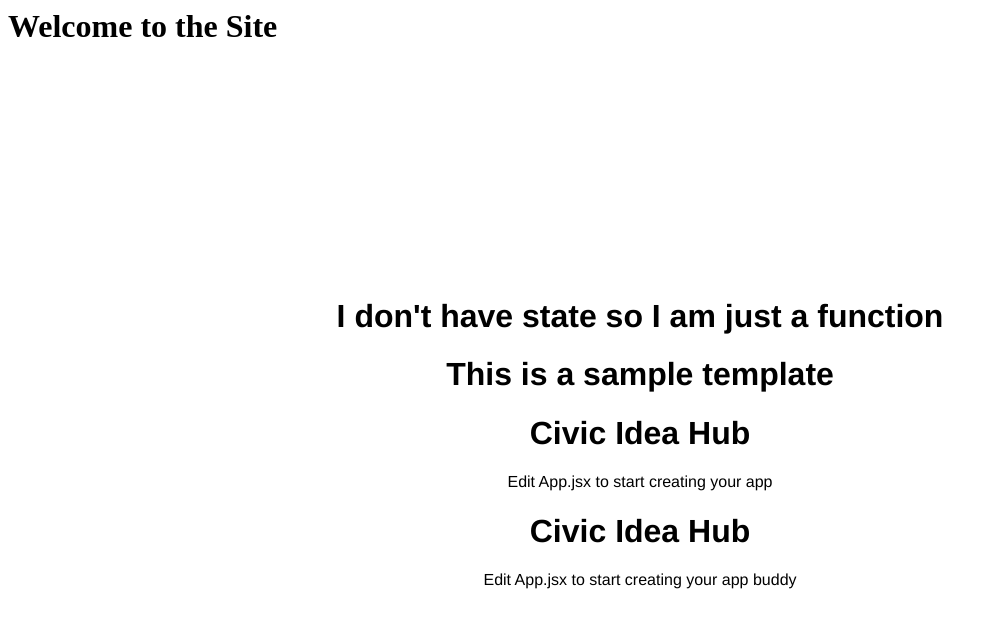
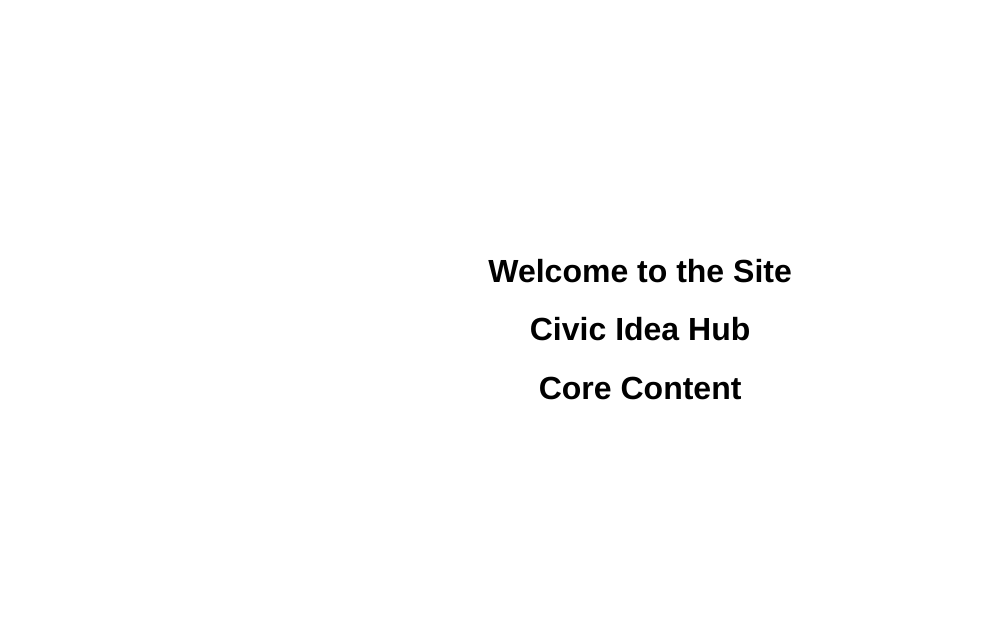
Before and after one commit to CodeForBaltimore/civicideahub, a React app: page / in a window 1280 px wide. Shown: the top 628 px of the page, without its empty margins (0-995 px from the left). Built offline with nearby package versions, Linux system fonts and the light colour scheme.

Commit message:
Add CoreContent component to app.jsx (#10)

```diff
--- a/src/app/App.jsx
+++ b/src/app/App.jsx
@@ -1,7 +1,5 @@
 import React from "react";
-
-import StatelessTemplate from '../components/templates/statelesstemplate/stateless.react.jsx';
-import StatefulTemplate from '../components/templates/StatefulTemplate/Stateful.react.jsx';
+import CoreContent from '../components/CoreContent/corecontent.react.jsx';
 
 import Header from "../components/header/header.react.jsx"
 
@@ -9,16 +7,9 @@ import style from "./style.css";
 
 function App() {
   return (
-    <div>
+    <div className={style.testing}>
       <Header />
-      <div className={style.testing}>
-        <StatelessTemplate />
-        <StatefulTemplate />
-        <h1>Civic Idea Hub</h1>
-        <p>Edit App.jsx to start creating your app</p>
-        <h1>Civic Idea Hub</h1>
-        <p>Edit App.jsx to start creating your app buddy</p>
-      </div>
+      <CoreContent />
     </div>
   );
 }
--- /dev/null
+++ b/src/components/CoreContent/corecontent.react.jsx
@@ -0,0 +1,12 @@
+import React from 'react';
+
+const CoreContent = (props) => {
+    return (
+        <div>
+            <h1>Civic Idea Hub</h1>
+            <h1>Core Content</h1>
+        </div>
+    );
+}
+
+export default CoreContent;
```
Also changed, not shown: 2 other files (tests, documents, lock files or other folders).
